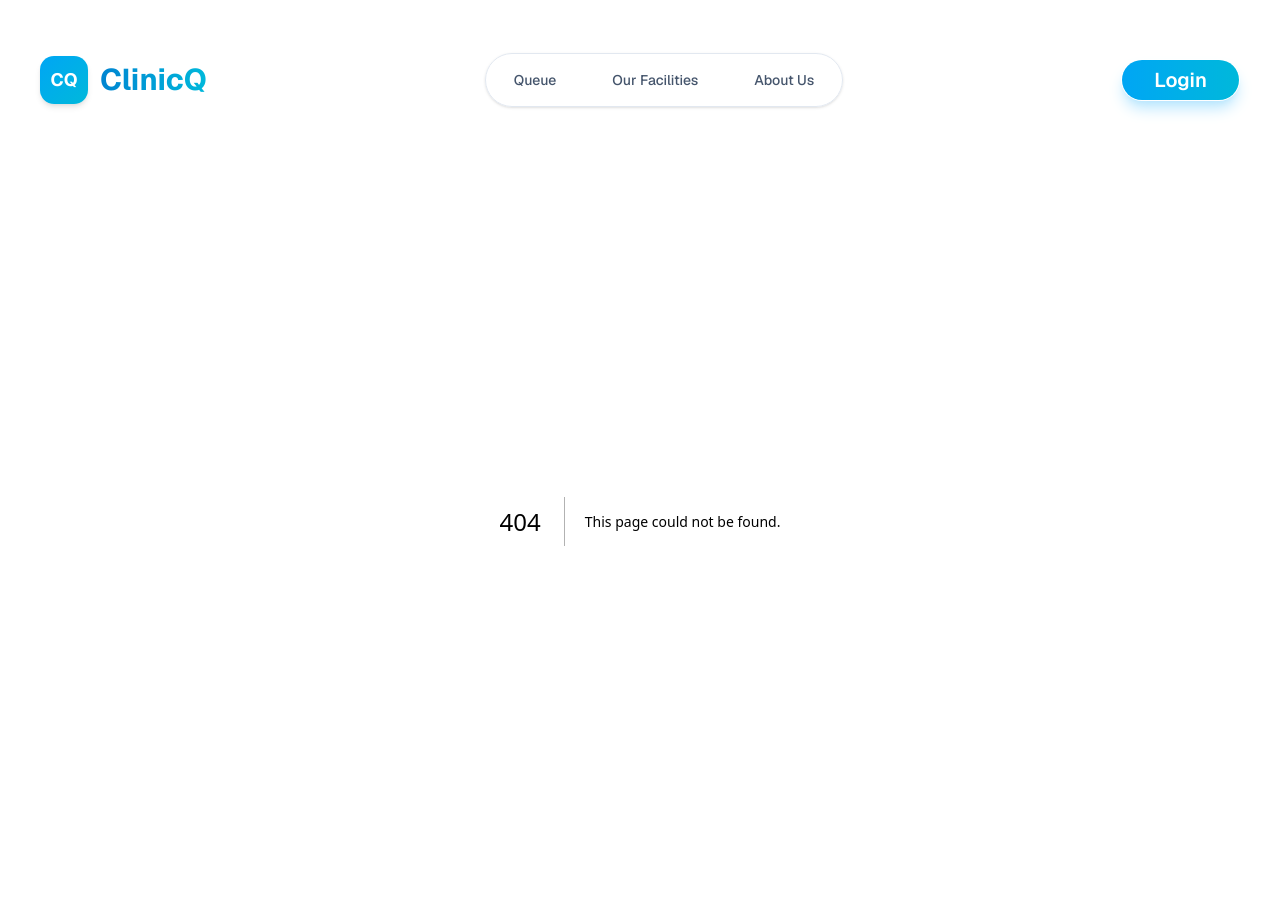
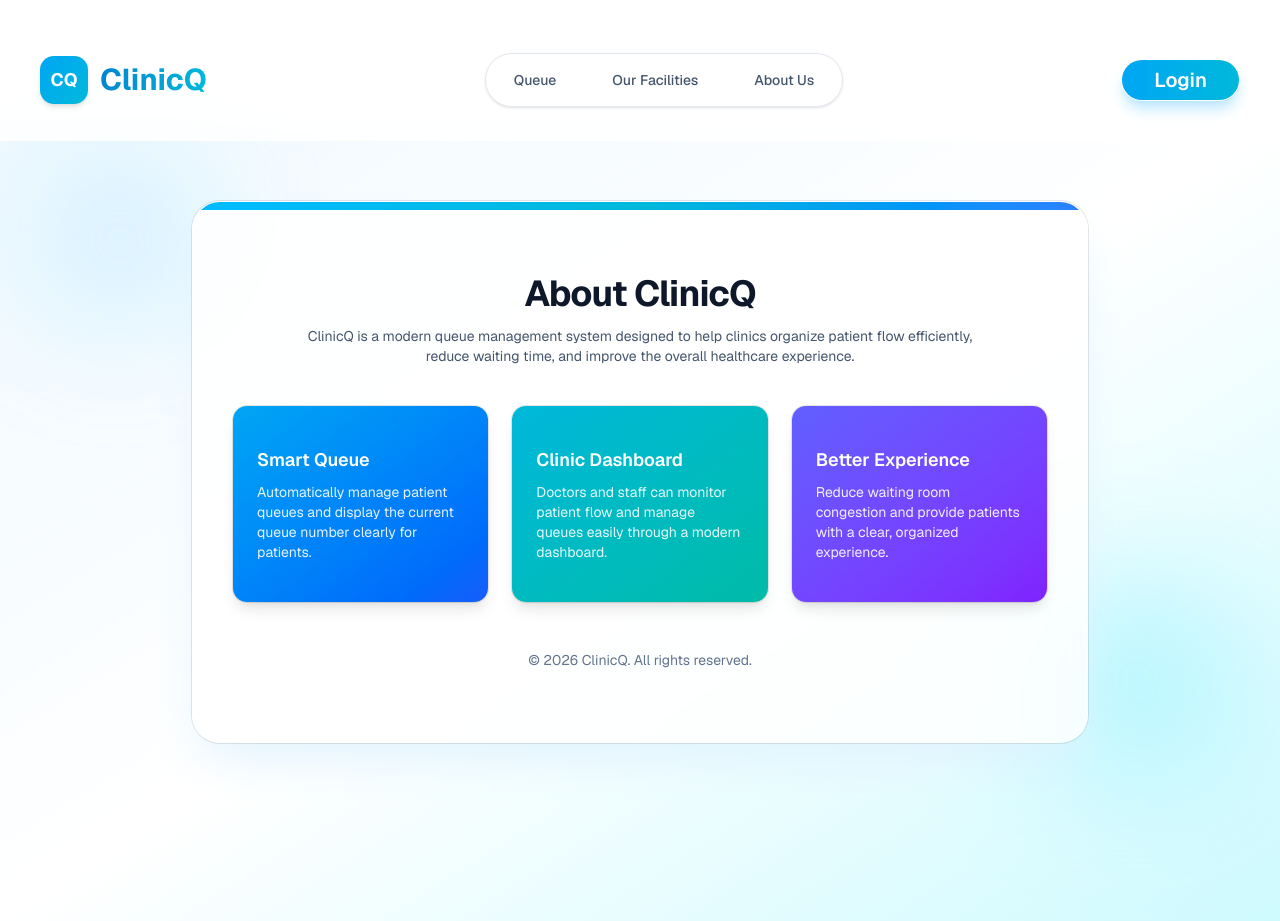
Before and after one commit to HimashaNethmini/clinic-queue-frontend, a Next.js app: page /about in a window 1280 px wide. Before the commit this address had no page. Built offline with nearby package versions, Linux system fonts and the light colour scheme.

Commit message:
feat(aboutUs)-added about us page

```diff
--- /dev/null
+++ b/app/about/page.tsx
@@ -0,0 +1,68 @@
+import { Card, CardContent } from "@/components/ui/card"
+
+const AboutPage = () => {
+  return (
+    <main className="min-h-screen bg-gradient-to-br from-sky-50 via-white to-cyan-100 text-slate-900">
+      <section className="relative mx-auto flex max-w-7xl flex-col items-center justify-center px-6 py-20 lg:px-10">
+        <div className="absolute left-10 top-10 h-40 w-40 rounded-full bg-sky-300/30 blur-3xl" />
+        <div className="absolute bottom-10 right-10 h-52 w-52 rounded-full bg-cyan-300/30 blur-3xl" />
+
+        <Card className="relative w-full max-w-4xl overflow-hidden rounded-[28px] border border-white/60 bg-white/85 shadow-2xl shadow-sky-100 backdrop-blur">
+          <div className="absolute inset-x-0 top-0 h-2 bg-gradient-to-r from-sky-400 via-cyan-500 to-blue-500" />
+
+          <CardContent className="px-10 py-14">
+            <div className="mb-10 text-center">
+              <h2 className="text-4xl font-bold tracking-tight text-slate-900">
+                About ClinicQ
+              </h2>
+
+              <p className="mx-auto mt-3 max-w-2xl text-slate-600">
+                ClinicQ is a modern queue management system designed to help clinics
+                organize patient flow efficiently, reduce waiting time, and improve the
+                overall healthcare experience.
+              </p>
+            </div>
+
+            <div className="grid gap-6 md:grid-cols-3">
+              <Card className="border-0 bg-gradient-to-br from-sky-500 to-blue-600 text-white shadow-lg">
+                <CardContent className="p-6">
+                  <h3 className="mb-2 text-lg font-semibold">Smart Queue</h3>
+                  <p className="text-sm text-white/90">
+                    Automatically manage patient queues and display the current
+                    queue number clearly for patients.
+                  </p>
+                </CardContent>
+              </Card>
+
+              <Card className="border-0 bg-gradient-to-br from-cyan-500 to-teal-500 text-white shadow-lg">
+                <CardContent className="p-6">
+                  <h3 className="mb-2 text-lg font-semibold">Clinic Dashboard</h3>
+                  <p className="text-sm text-white/90">
+                    Doctors and staff can monitor patient flow and manage queues
+                    easily through a modern dashboard.
+                  </p>
+                </CardContent>
+              </Card>
+
+              <Card className="border-0 bg-gradient-to-br from-indigo-500 to-violet-600 text-white shadow-lg">
+                <CardContent className="p-6">
+                  <h3 className="mb-2 text-lg font-semibold">Better Experience</h3>
+                  <p className="text-sm text-white/90">
+                    Reduce waiting room congestion and provide patients with
+                    a clear, organized experience.
+                  </p>
+                </CardContent>
+              </Card>
+            </div>
+
+            <div className="mt-12 text-center text-sm text-slate-500">
+              © {new Date().getFullYear()} ClinicQ. All rights reserved.
+            </div>
+          </CardContent>
+        </Card>
+      </section>
+    </main>
+  )
+}
+
+export default AboutPage
```
